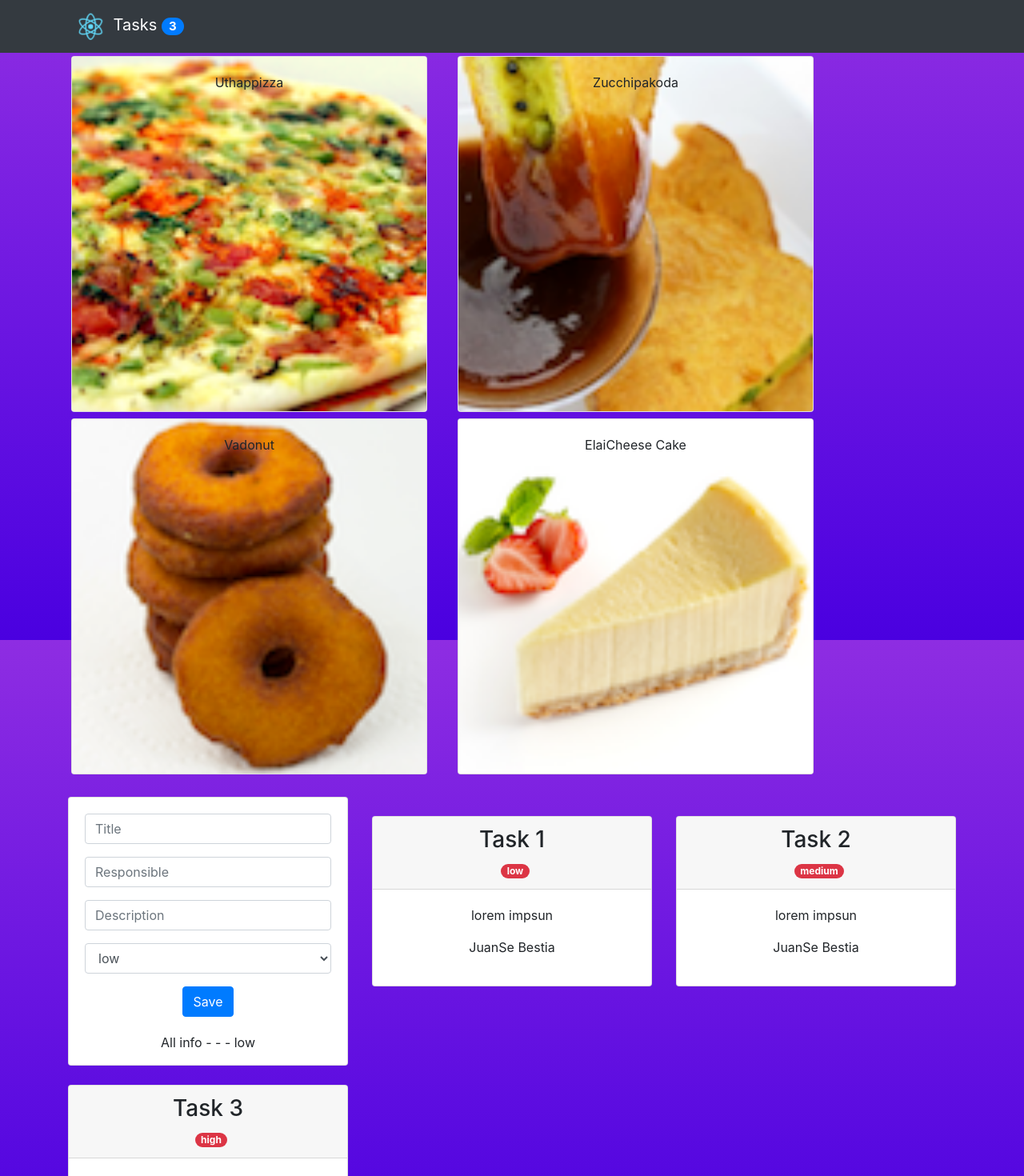
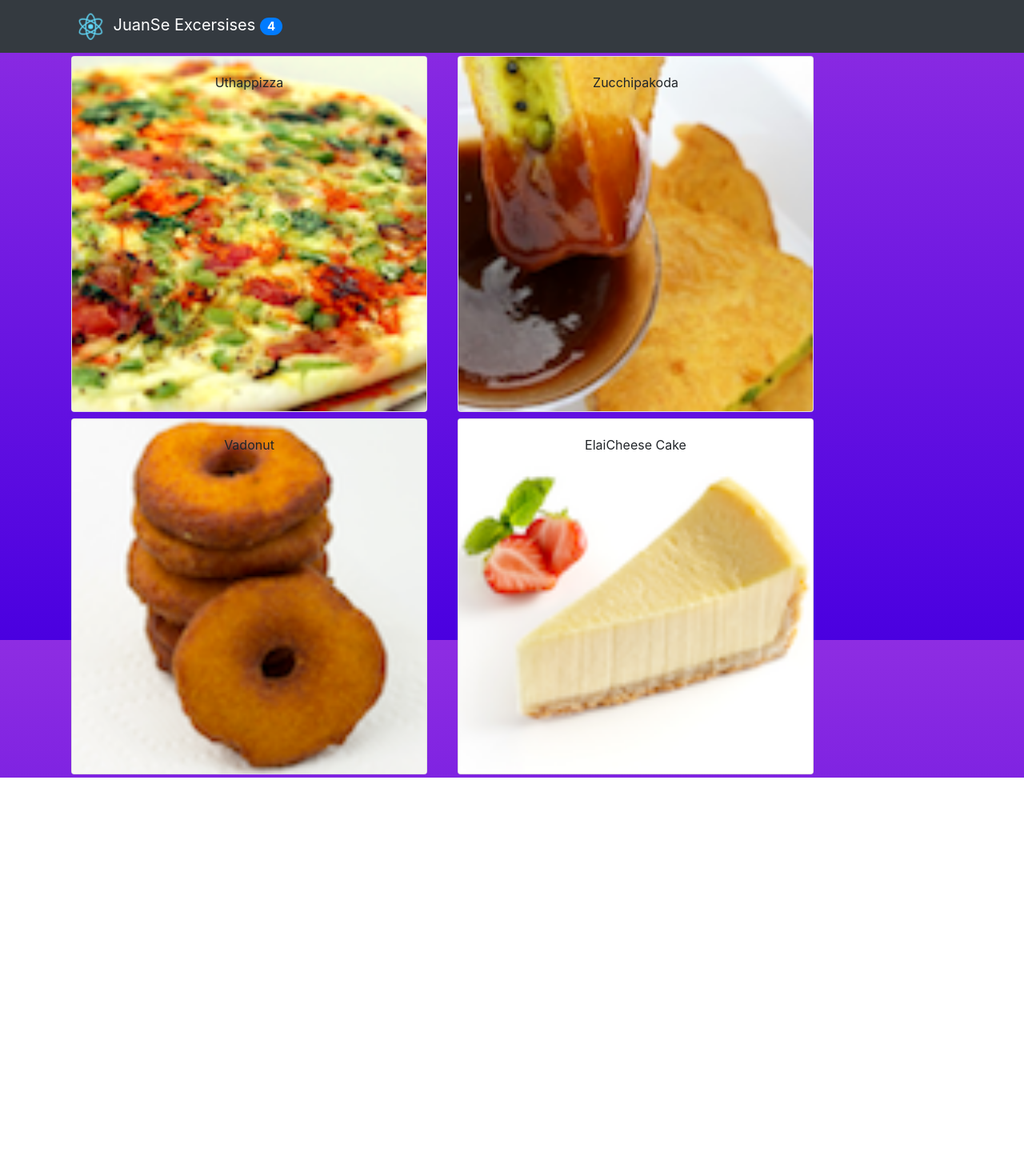
Before and after one commit to JuanSeBestia/react-first-app, a React (Create React App) app: page / in a window 1280 px wide. Shown: the top 1470 px of the page at 80% size. After the commit the page ends 972 px from the top, so only its background shows below. Built offline with nearby package versions, Linux system fonts and the light colour scheme.

Commit message:
Update to make  Assignment

```diff
--- a/src/App.js
+++ b/src/App.js
@@ -1,73 +1,38 @@
 import React, { Component } from 'react';
-import { Container, Row, Col } from 'reactstrap';
+
 import './App.css';
 
-import { todos } from './mocks/tasks.json'
+
 import { DISHES } from './shared/dishes'
 
 import Navigation from './components/navigation/Navigations';
-import Task from './components/task/Task';
-import FormTask from './components/forms/FormTask';
 import Menu from './components/menu/MenuComponent';
+import Tasks from './components/task/Tasks';
 
 
 class App extends Component {
   constructor(props) {
     super(props);
     this.state = {
-      title: "Tasks",
-      nTasks: 10,
-      todos: todos,
+      title: "JuanSe Excersises",
       dishes: DISHES,
     };
-    console.log("Hellow App Component", { todos: todos });
-    this.handleAddTask = this.handleAddTask.bind(this);
+    console.log("Hellow App Component", { state: this.state });
+
   }
 
-  removeTask(index) {
-    this.setState({
-      todos: this.state.todos.filter((e, i) => {
-        return i !== index
-      })
-    });
-  }
 
-  handleAddTask(todo) {
-    this.state.todos.push(todo);
-    this.forceUpdate();
-    // this.setState({
-    //   todos: [...this.state.todos, todo]
-    // })
-  }
 
-  TasksComponent = () => {
-    const tasks = this.state.todos.map((task, i) => {
-      return (
-        <Col md="4" key={task.title}>
-          <Task title={task.title} task={task}></Task>
-        </Col>
-      )
-    });
-    return (
-      <Container>
-        <Row className="mt-4">
-          <Col md="4">
-            <FormTask onAddTask={this.handleAddTask}></FormTask>
-          </Col>
-          {tasks}
-        </Row>
-      </Container>
-    )
-  }
+
+
+
 
   render() {
     return (
       <div className="App">
-        <Navigation notification={this.state.todos.length} title={this.state.title}></Navigation>
+        <Navigation notification={this.state.dishes.length} title={this.state.title}></Navigation>
 
         <Menu dishes={this.state.dishes} />
-
-        <this.TasksComponent />
 
       </div>
     );
--- /dev/null
+++ b/src/components/task/Tasks.js
@@ -0,0 +1,58 @@
+
+import React, { Component } from 'react';
+import { Container, Row, Col } from 'reactstrap';
+
+import Task from './Task';
+import FormTask from './FormTask';
+import { todos } from '../../mocks/tasks.json'
+
+class Tasks extends Component {
+    constructor(props) {
+        super(props);
+        this.state = {
+            todos: todos,
+        };
+        console.log("Hellow Component Tasks", { this: this });
+        this.handleAddTask = this.handleAddTask.bind(this);
+
+    }
+
+    handleAddTask(todo) {
+        //this.state.todos.push(todo);
+        //this.forceUpdate();
+        this.setState({
+            todos: [...this.state.todos, todo]
+        })
+    }
+
+    removeTask(index) {
+        this.setState({
+            todos: this.state.todos.filter((e, i) => {
+                return i !== index
+            })
+        });
+    }
+
+    render() {
+        console.log("render TaskS", { this: this });
+        const tasks = this.state.todos.map((task, i) => {
+            return (
+                <Col md="4" key={task.title}>
+                    <Task title={task.title} task={task}></Task>
+                </Col>
+            )
+        });
+        return (
+            <Container>
+                <Row className="mt-4">
+                    <Col md="4">
+                        <FormTask onAddTask={this.handleAddTask}></FormTask>
+                    </Col>
+                    {tasks}
+                </Row>
+            </Container>
+        )
+    }
+}
+
+export default Tasks;
```
Also changed, not shown: src/components/task/FormTask.js (renamed from src/components/forms/FormTask.js).
